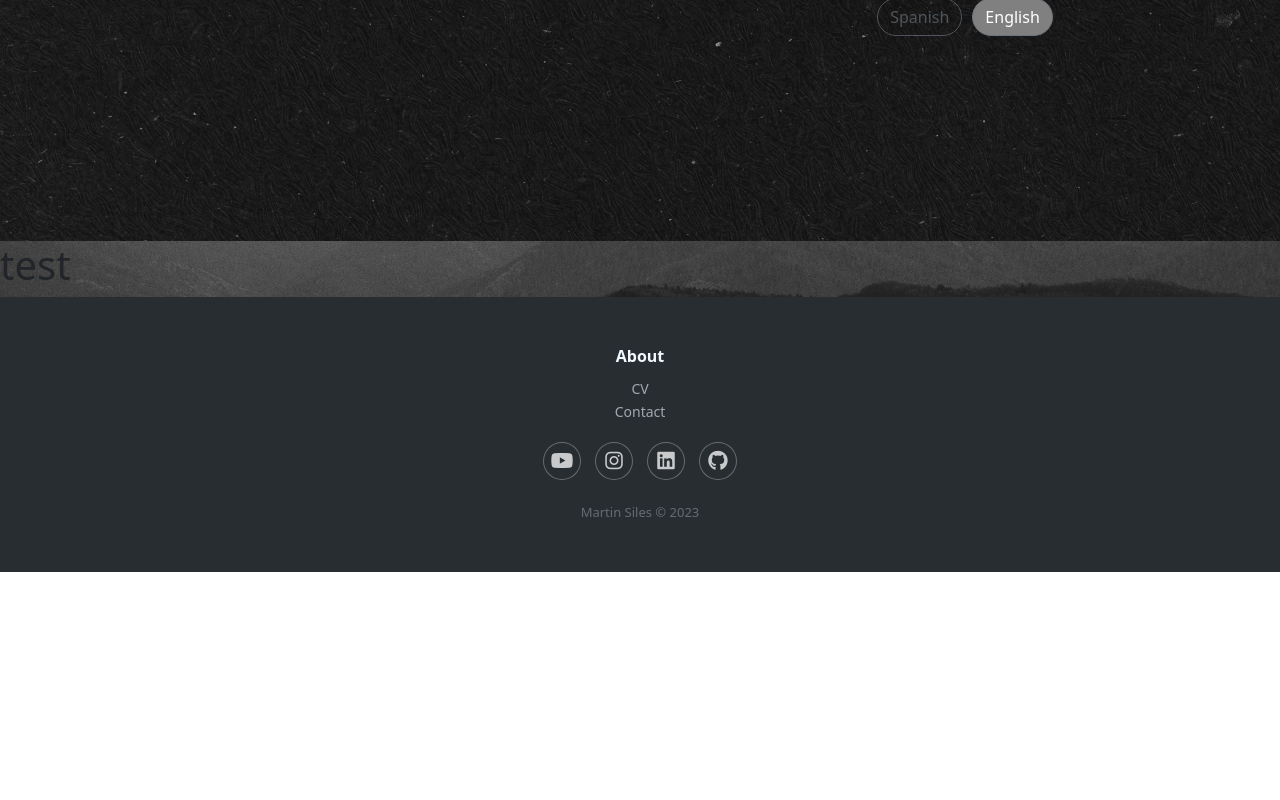
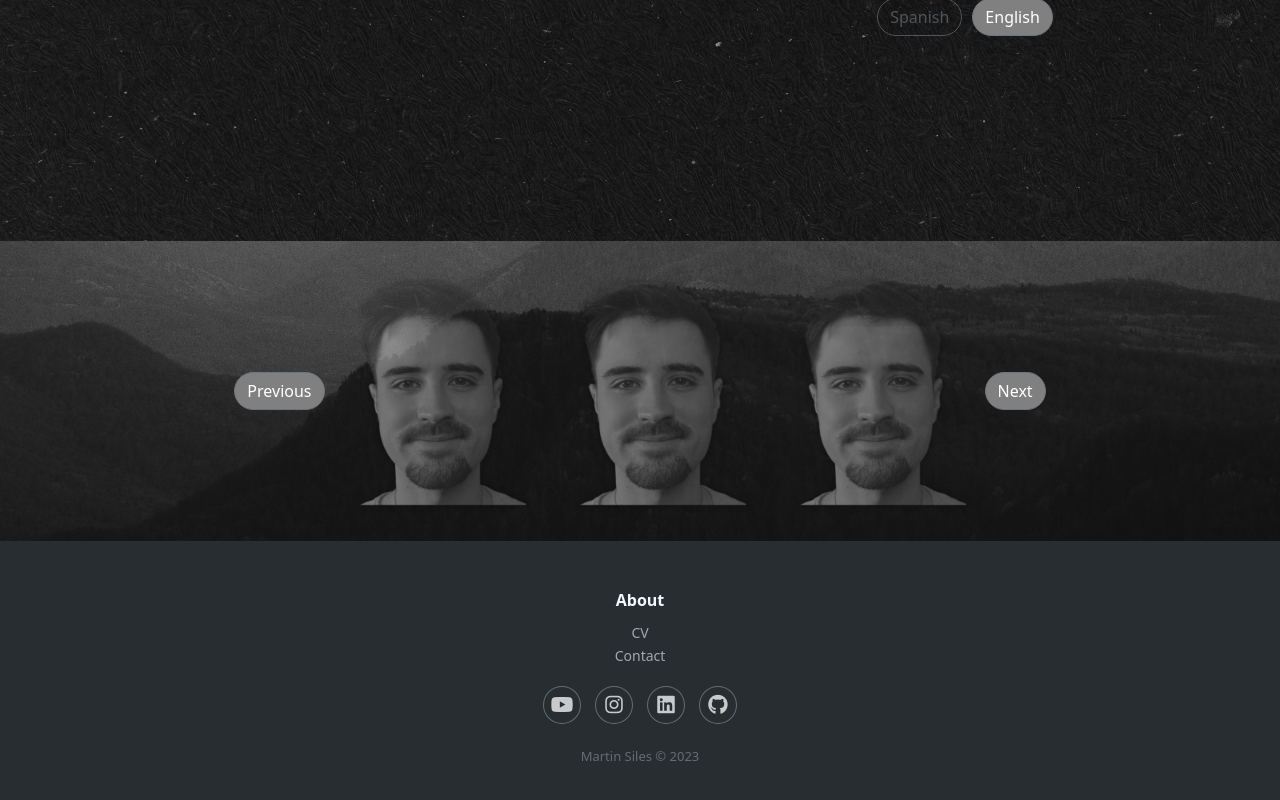
Before and after one commit to Martinsr99/PortFolio, an Angular app: page / in a window 1280 px wide. Shown: the part 1415-2215 px from the top of the page. Before the commit the page ends 1987 px from the top, so only its background shows below. Built offline with nearby package versions, Linux system fonts and the light colour scheme.

Commit message:
feat: Add first carrousel version

```diff
--- a/src/app/pages/technologies/technologies.component.html
+++ b/src/app/pages/technologies/technologies.component.html
@@ -1 +1,7 @@
-<h1>test</h1>
+<div class="carousel-container" #carouselContainer>
+    <button class="btn waves-effect waves-light btn-rounded btn-outline-secondary" (click)="moveToPrevious()">Previous</button>
+    <img src="../../../assets/autoretrete.png" class="carousel-image" (click)="onClickImage(0)">
+    <img src="../../../assets/autoretrete.png" class="carousel-image" (click)="onClickImage(1)">
+    <img src="../../../assets/autoretrete.png" class="carousel-image" (click)="onClickImage(2)">
+    <button class="btn waves-effect waves-light btn-rounded btn-outline-secondary" (click)="moveToNext()">Next</button>
+  </div>
--- a/src/app/pages/technologies/technologies.component.ts
+++ b/src/app/pages/technologies/technologies.component.ts
@@ -1,9 +1,55 @@
-import { Component } from '@angular/core';
+import { Component, ViewChild, ElementRef } from '@angular/core';
 
 @Component({
   selector: 'app-technologies',
-  templateUrl: './technologies.component.html'
+  templateUrl: './technologies.component.html',
 })
 export class TechnologiesComponent {
+  @ViewChild('carouselContainer') carouselContainer: ElementRef;
+
+  onClickImage(imageIndex: number): void {
+    this.updateCarousel(imageIndex);
+  }
+  moveToPrevious(): void {
+    const carouselImages = this.carouselContainer.nativeElement.querySelectorAll('.carousel-image');
+    const centerImage = this.carouselContainer.nativeElement.querySelector('.carousel-image.center');
+
+    let currentIndex = Array.from(carouselImages).indexOf(centerImage);
+
+    if (currentIndex === 0) {
+      currentIndex = carouselImages.length - 1;
+    } else {
+      currentIndex--;
+    }
+
+    this.updateCarousel(currentIndex);
+  }
+
+  moveToNext(): void {
+    const carouselImages = this.carouselContainer.nativeElement.querySelectorAll('.carousel-image');
+    const centerImage = this.carouselContainer.nativeElement.querySelector('.carousel-image.center');
+
+    let currentIndex = Array.from(carouselImages).indexOf(centerImage);
+
+    if (currentIndex === carouselImages.length - 1) {
+      currentIndex = 0;
+    } else {
+      currentIndex++;
+    }
+
+    this.updateCarousel(currentIndex);
+  }
+
+  updateCarousel(centerIndex: number): void {
+    const carouselImages = this.carouselContainer.nativeElement.querySelectorAll('.carousel-image');
+
+    carouselImages.forEach((image, index) => {
+      if (index === centerIndex) {
+        image.classList.add('center');
+      } else {
+        image.classList.remove('center');
+      }
+    });
+  }
 
 }
--- a/src/styles.css
+++ b/src/styles.css
@@ -502,3 +502,34 @@ margin-bottom: 20px;
   margin: 0 auto;
   background: url("./assets/blackBack.png");
 }
+
+.carousel-container {
+  display: flex;
+  justify-content: center;
+  align-items: center;
+  height: 300px;
+  overflow: hidden;
+}
+
+.carousel-image {
+  width: 200px;
+  height: auto;
+  margin: 0 10px;
+  opacity: 0.5;
+  transition: opacity 0.3s;
+}
+
+.carousel-image.center {
+  opacity: 1;
+}
+
+.carousel-button {
+  position: flex;
+  top: 50%;
+  transform: translateY(-50%);
+  padding: 10px;
+  background-color: #fff;
+  border: none;
+  cursor: pointer;
+  z-index: 1;
+}
```
